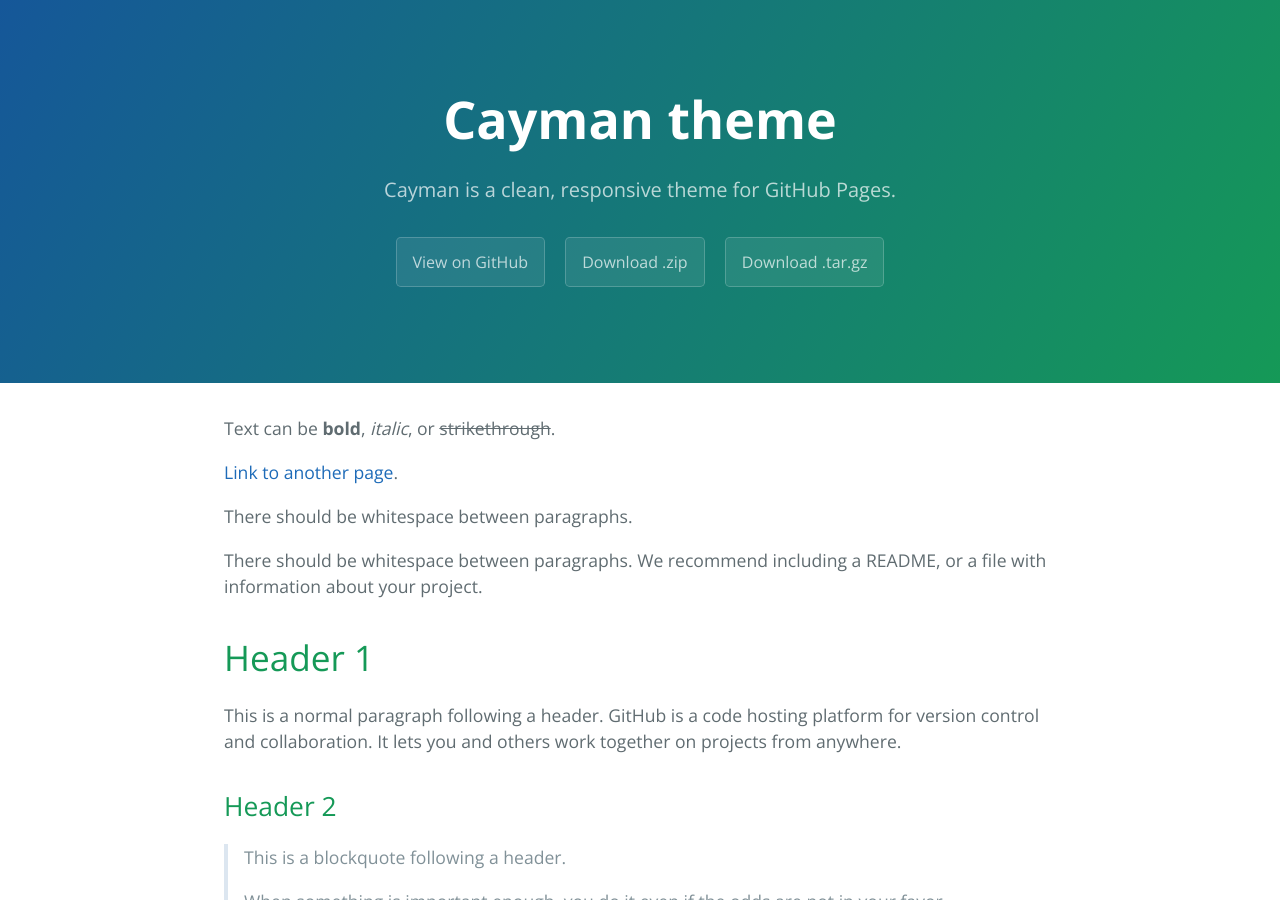
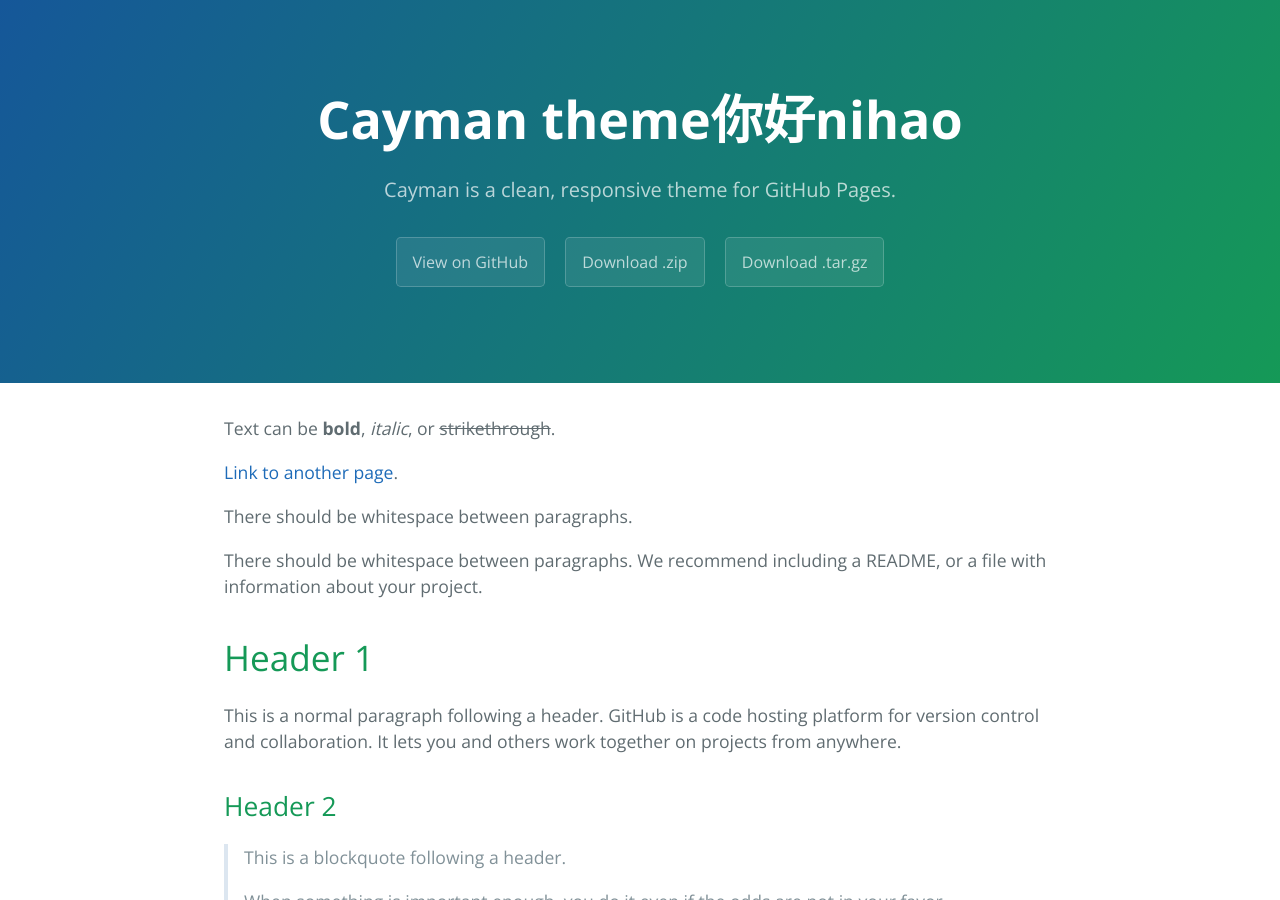
Before and after one commit to Chelsealcx/profile, a Jekyll site: the page built from cayman-master/index.md, in a window 1280 px wide and 900 px high. Built offline with Jekyll 4.4.1, drawn with Linux system fonts in a browser that asks for light colours.

Commit message:
Update _config.yml

```diff
--- a/cayman-master/_config.yml
+++ b/cayman-master/_config.yml
@@ -1,4 +1,4 @@
-title: Cayman theme
+title: Cayman theme你好nihao
 description: Cayman is a clean, responsive theme for GitHub Pages.
 show_downloads: true
 google_analytics:
```
